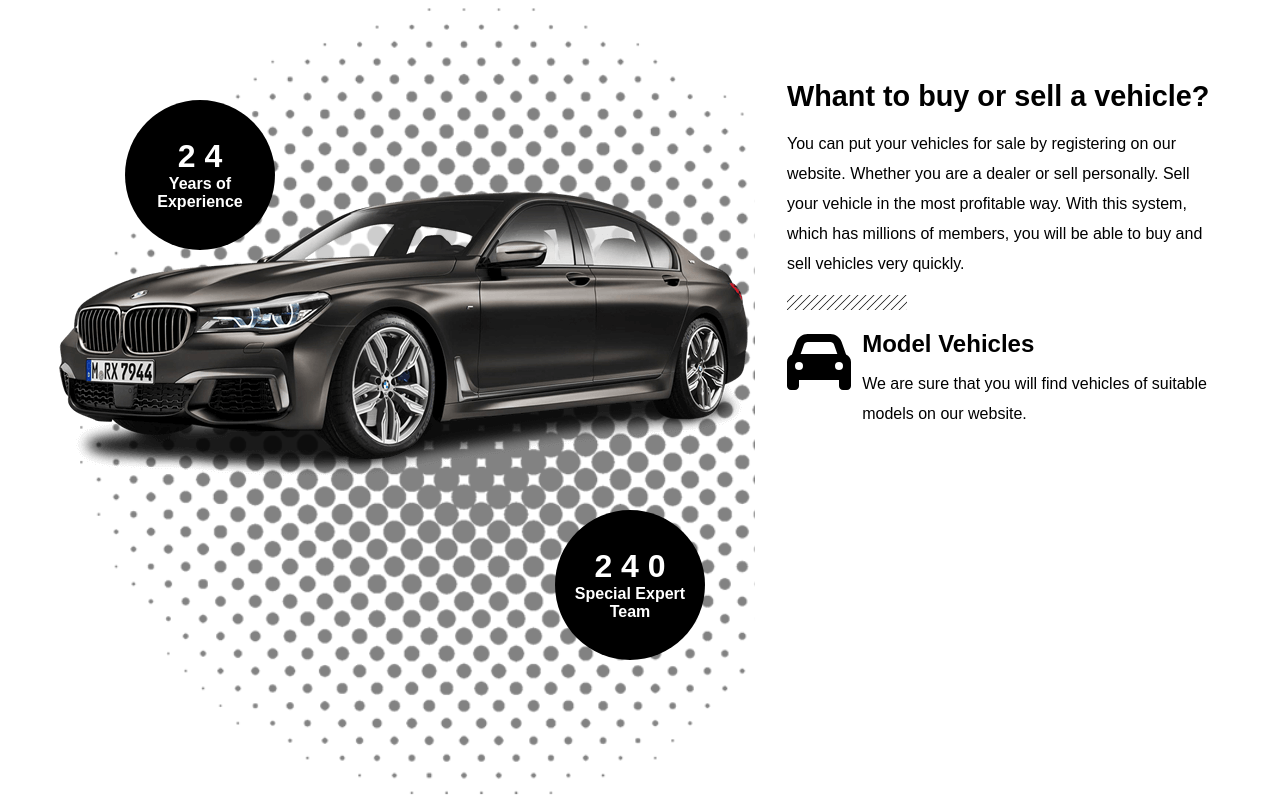
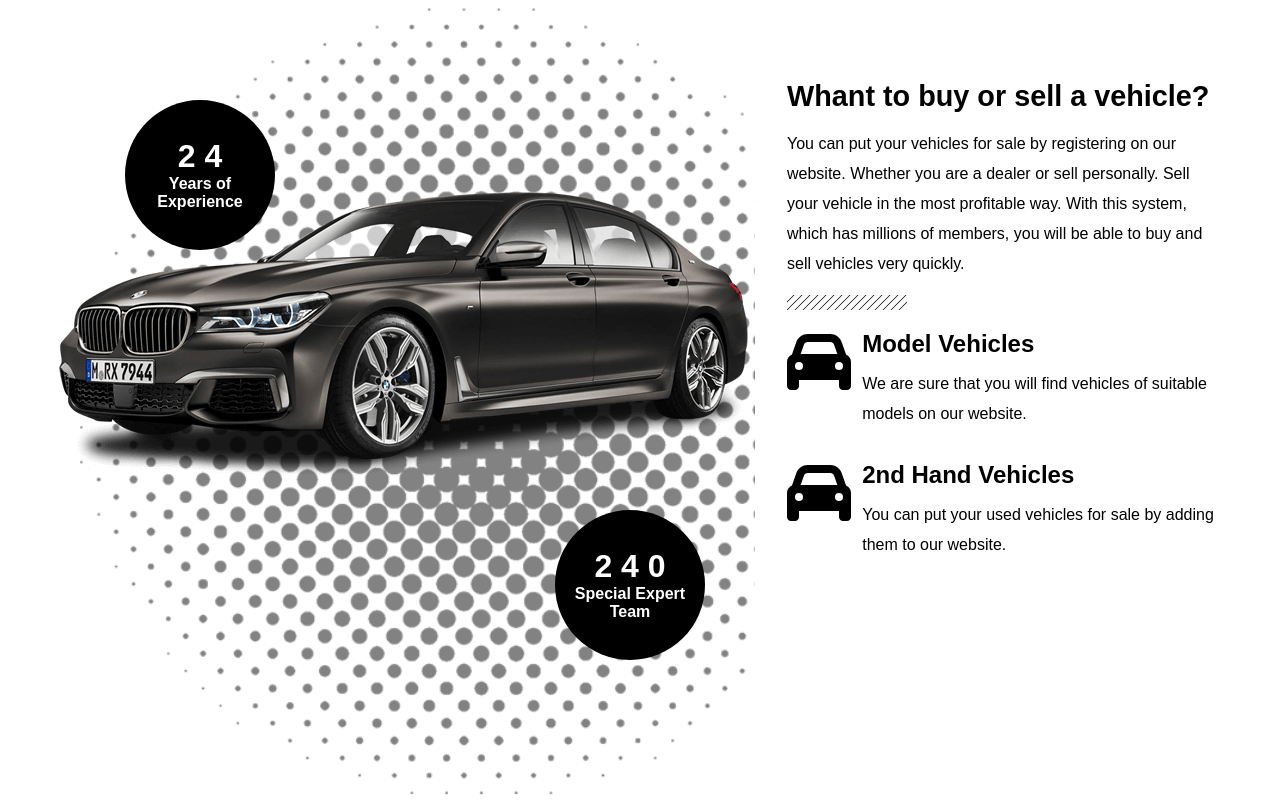
Before and after one commit to Giovanni-Palmitessa/proj-html-vuejs, a Vue app: page / in a window 1280 px wide. Shown: the part 1919-2719 px from the top of the page. Built offline with nearby package versions, Linux system fonts and the light colour scheme.

Commit message:
add second about us right msg

```diff
--- a/src/components/AppMain.vue
+++ b/src/components/AppMain.vue
@@ -225,6 +225,17 @@ export default {
                 </p>
               </div>
             </div>
+
+            <div class="vehicles">
+              <font-awesome-icon icon="fa-solid fa-car" class="car-icon" />
+              <div class="know-us">
+                <h3>2nd Hand Vehicles</h3>
+                <p>
+                  You can put your used vehicles for sale by adding them to our
+                  website.
+                </p>
+              </div>
+            </div>
           </div>
         </div>
       </div>
@@ -340,6 +351,7 @@ export default {
     .vehicles {
       display: flex;
       gap: 0.7rem;
+      margin-bottom: 2rem;
       .car-icon {
         font-size: 4rem;
       }
```
